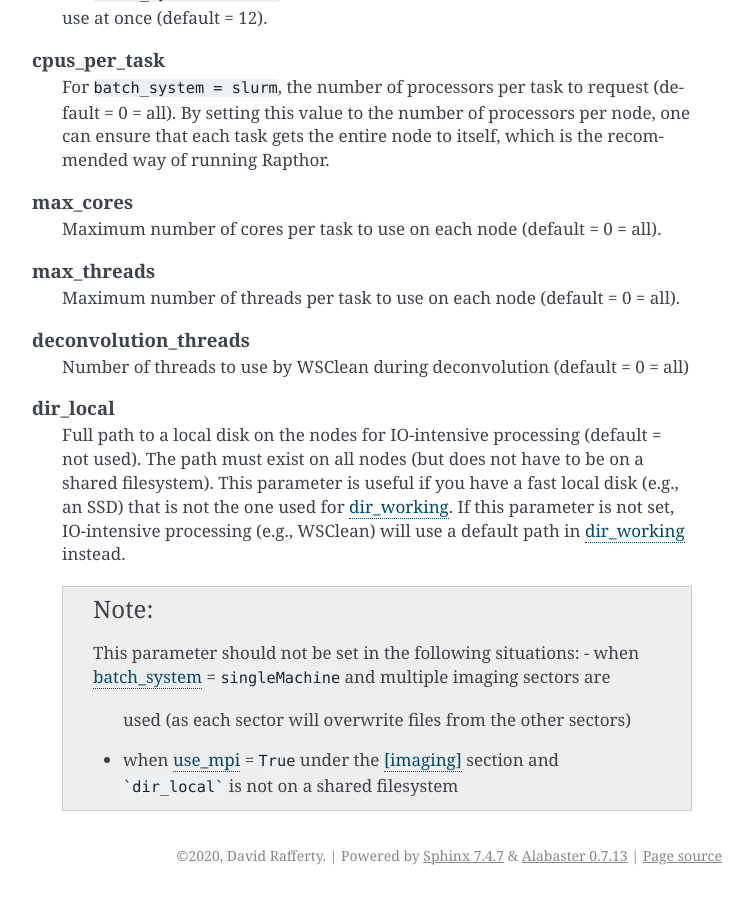
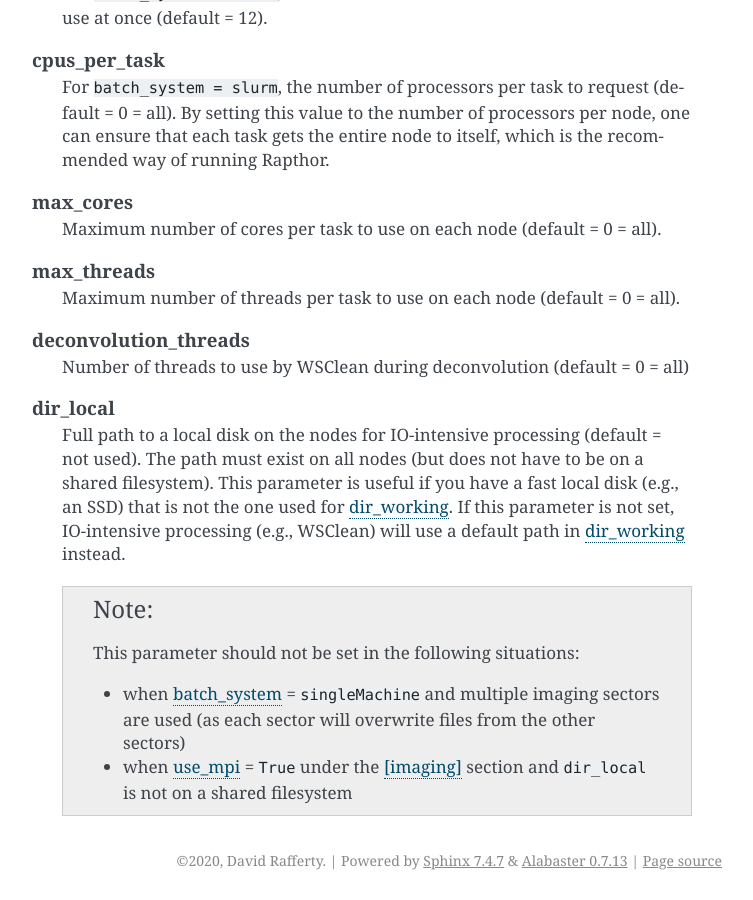
Before and after one commit to darafferty/rapthor, a Sphinx documentation site: the page built from docs/source/parset.rst, in a window 1280 px wide and 900 px high, scrolled down 5169 px. Shown: the whole window, without its empty margins (388-1141 px from the left). Built offline with Sphinx 7.4.7, drawn with Linux system fonts in a browser that asks for light colours.

Commit message:
Fix formatting

````diff
--- a/docs/source/parset.rst
+++ b/docs/source/parset.rst
@@ -277,7 +277,9 @@ All the available options are described below under their respective sections.
         .. note::
 
             This parameter should not be set in the following situations:
+
             - when :term:`batch_system` = ``singleMachine`` and multiple imaging sectors are
               used (as each sector will overwrite files from the other sectors)
+
             - when :term:`use_mpi` = ``True`` under the :ref:`parset_imaging_options`
-              section and ```dir_local``` is not on a shared filesystem
+              section and ``dir_local`` is not on a shared filesystem
````
